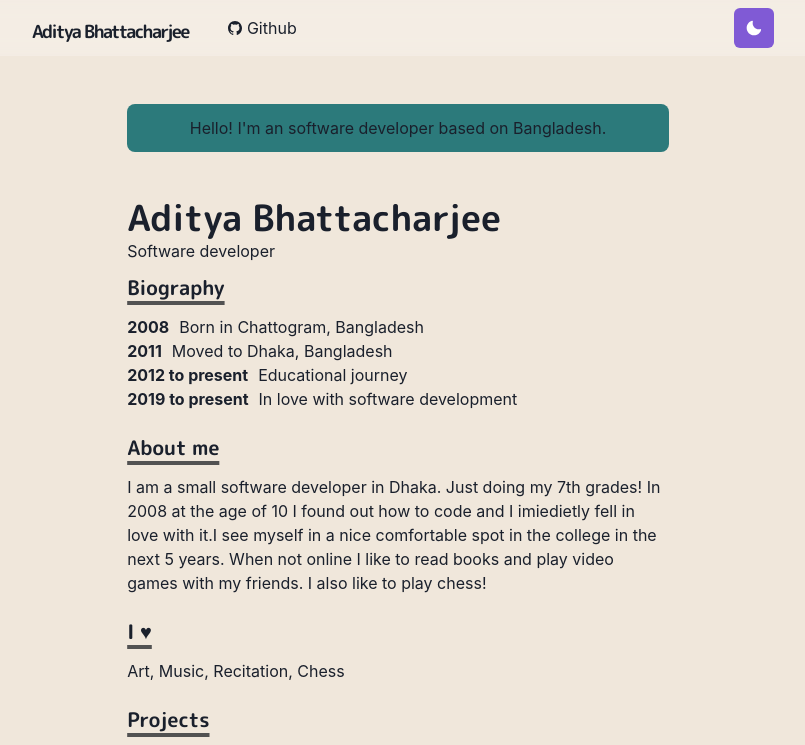
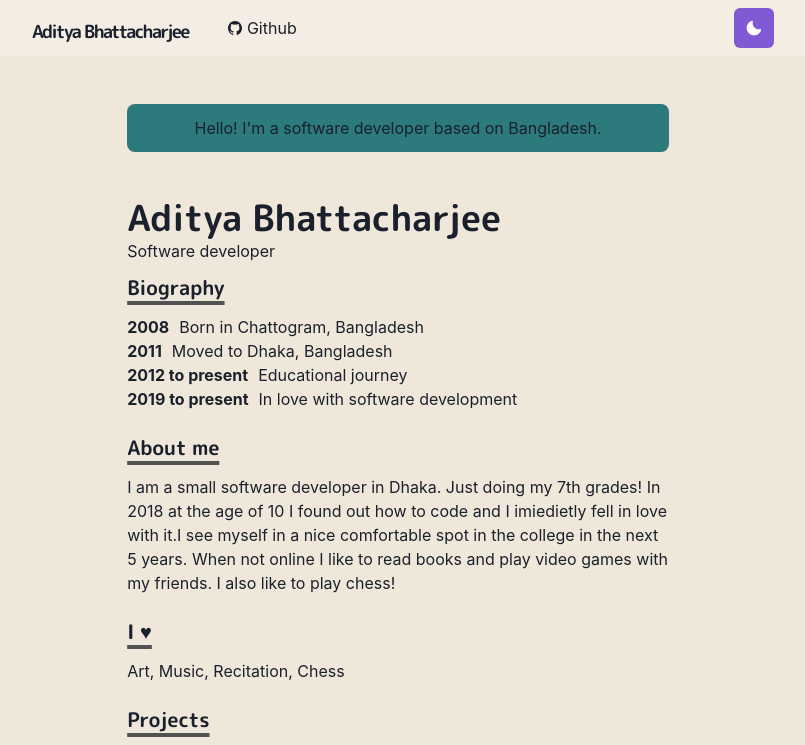
Before and after one commit to CrazyCoderDEV/aditya-website, a Next.js app: page / in a window 1280 px wide. Shown: the top 745 px of the page, without its empty margins (242-1047 px from the left). Built offline with nearby package versions, Linux system fonts and the light colour scheme.

Commit message:
Initial Commit

```diff
--- a/pages/index.js
+++ b/pages/index.js
@@ -45,7 +45,7 @@ const Page = () => {
           align="center"
           mb={6}
         >
-          Hello! I&apos;m an software developer based on Bangladesh.
+          Hello! I&apos;m a software developer based on Bangladesh.
         </Box>
 
         <Box display={{ md: `flex` }}>
@@ -94,7 +94,7 @@ const Page = () => {
           </Heading>
           <p>
             I am a small software developer in Dhaka. Just doing my 7th grades!
-            In 2008 at the age of 10 I found out how to code and I imiedietly
+            In 2018 at the age of 10 I found out how to code and I imiedietly
             fell in love with it.I see myself in a nice comfortable spot in the
             college in the next 5 years. When not online I like to read books
             and play video games with my friends. I also like to play chess!
```
